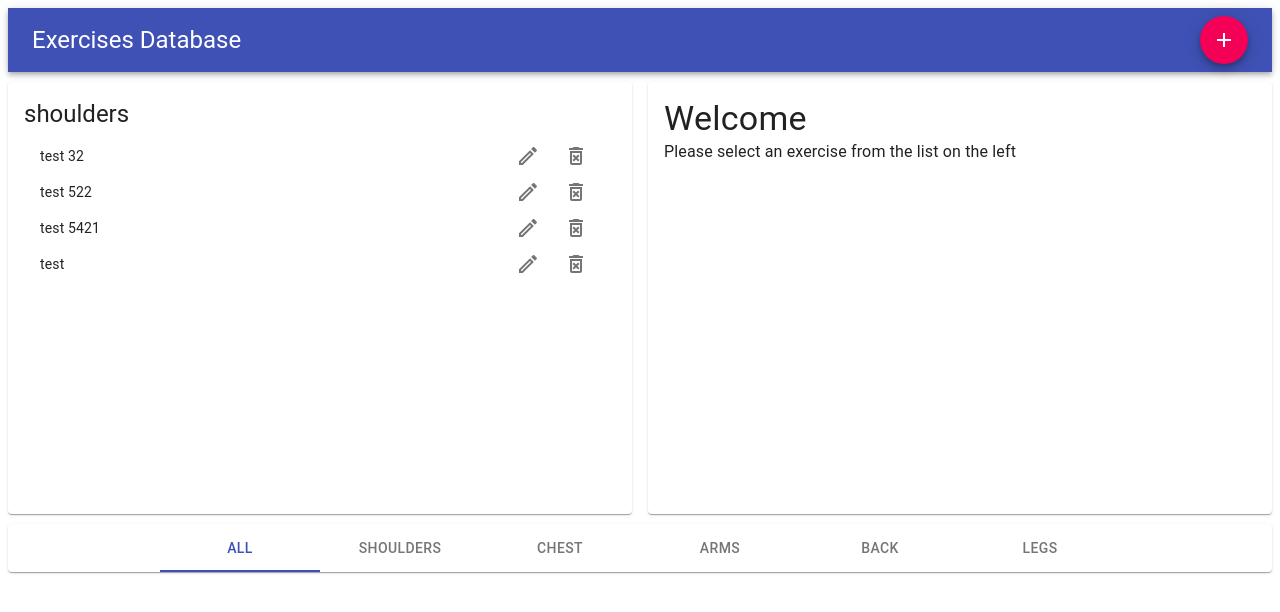
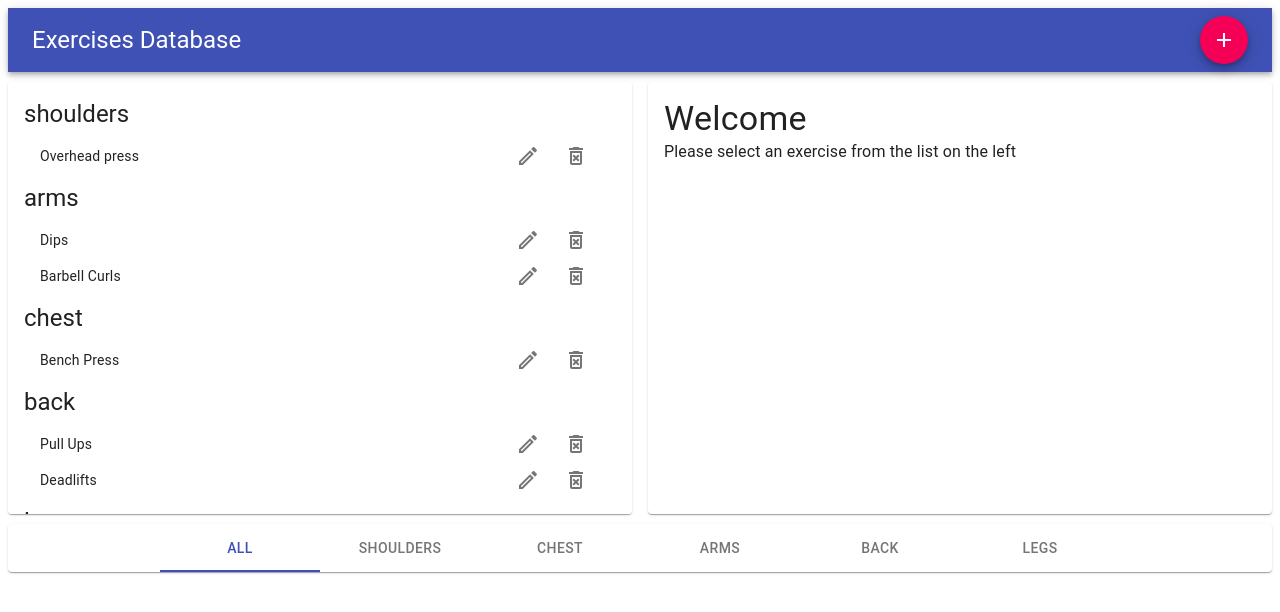
Before and after one commit to seyedjavadseyedi/exercises-app, a React (Create React App) app: page / in a window 1280 px wide. Shown: the top 612 px of the page. Built offline with nearby package versions, Linux system fonts and the light colour scheme; data requests are answered from the project's data file.

Commit message:
generate id for edite exercise

```diff
--- a/src/@data/db.json
+++ b/src/@data/db.json
@@ -8,28 +8,46 @@
   ],
   "exercises": [
     {
-      "id": "test-1",
-      "title": "test 32",
-      "description": "aa",
+      "id": "overhead-press",
+      "title": "Overhead press",
+      "description": "Detail exercise overhead press ...",
       "muscles": "shoulders"
     },
     {
-      "id": "test-5",
-      "title": "test 522",
-      "description": "as",
-      "muscles": "shoulders"
+      "id": "dips",
+      "title": "Dips",
+      "description": "Detail exercise dips ...",
+      "muscles": "arms"
     },
     {
-      "id": "test-6",
-      "title": "test 5421",
-      "description": "alkk\n",
-      "muscles": "shoulders"
+      "id": "barbell-curls",
+      "title": "Barbell Curls",
+      "description": "Detail exercise barbell curls...",
+      "muscles": "arms"
     },
     {
-      "id": "test",
-      "title": "test",
-      "description": "jf",
-      "muscles": "shoulders"
+      "id": "bench-press",
+      "title": "Bench Press",
+      "description": "Detail exercise bench press...",
+      "muscles": "chest"
+    },
+    {
+      "id": "pull-ups",
+      "title": "Pull Ups",
+      "description": "Detail exercise pull ups...",
+      "muscles": "back"
+    },
+    {
+      "id": "deadlifts",
+      "title": "Deadlifts",
+      "description": "Detail exercise deadlifts...",
+      "muscles": "back"
+    },
+    {
+      "id": "squats",
+      "title": "Squats",
+      "description": "Detail exercise squats...",
+      "muscles": "legs"
     }
   ]
 }
--- a/src/components/ExerciseDialog.jsx
+++ b/src/components/ExerciseDialog.jsx
@@ -62,7 +62,6 @@ const ExerciseDialog = () => {
     getExercisesByMuscles(dispatch)
   }, [dispatch, data])
 
-  console.log(data);
 
 
   return (
--- a/src/store/actions/GlobalActions.jsx
+++ b/src/store/actions/GlobalActions.jsx
@@ -9,7 +9,7 @@ import {
   OPEN_EDIT_EXERCISE_DIALOG,
   SET_FORM_ITEMS,
   ADD_NEW_EXERCISE,
-  EDIT_EXERCISE
+  EDIT_EXERCISE,
 } from './types'
 
 export const getMuscles = (dispatch) => {
@@ -67,14 +67,14 @@ export const closeDialog = (dispatch) => {
 
 export const openNewExerciseDialog = (dispatch) => {
   dispatch({
-    type: OPEN_NEW_EXERCISE_DIALOG
+    type: OPEN_NEW_EXERCISE_DIALOG,
   })
 }
 
 export const openEditExerciseDialog = (dispatch, exercise) => {
   dispatch({
     type: OPEN_EDIT_EXERCISE_DIALOG,
-    exercise
+    exercise,
   })
 }
 
@@ -82,7 +82,7 @@ export const setFormItems = (dispatch, newItem, dialogType) => {
   dispatch({
     type: SET_FORM_ITEMS,
     payload: newItem,
-    dialogType
+    dialogType,
   })
 }
 
@@ -104,19 +104,19 @@ export const addNewExercise = (dispatch, data) => {
 
 export const editExercise = (dispatch, data) => {
   const editedData = {
+    ...data,
     id: data.title.toLocaleLowerCase().replace(/ /g, '-'),
-    ...data,
   }
-  axios.patch(`http://localhost:8000/exercises/${data.id}`, editedData)
+  axios
+    .patch(`http://localhost:8000/exercises/${data.id}`, editedData)
     .then(() =>
       dispatch({
         type: EDIT_EXERCISE,
-        payload: editedData
+        payload: editedData,
       })
     )
-    .catch(err => console.log(err))
+    .catch((err) => console.log(err))
 }
-
 
 export const deleteExercise = (dispatch, id) => {
   axios
```
Also changed, not shown: 1 other file (tests, documents, lock files or other folders).
